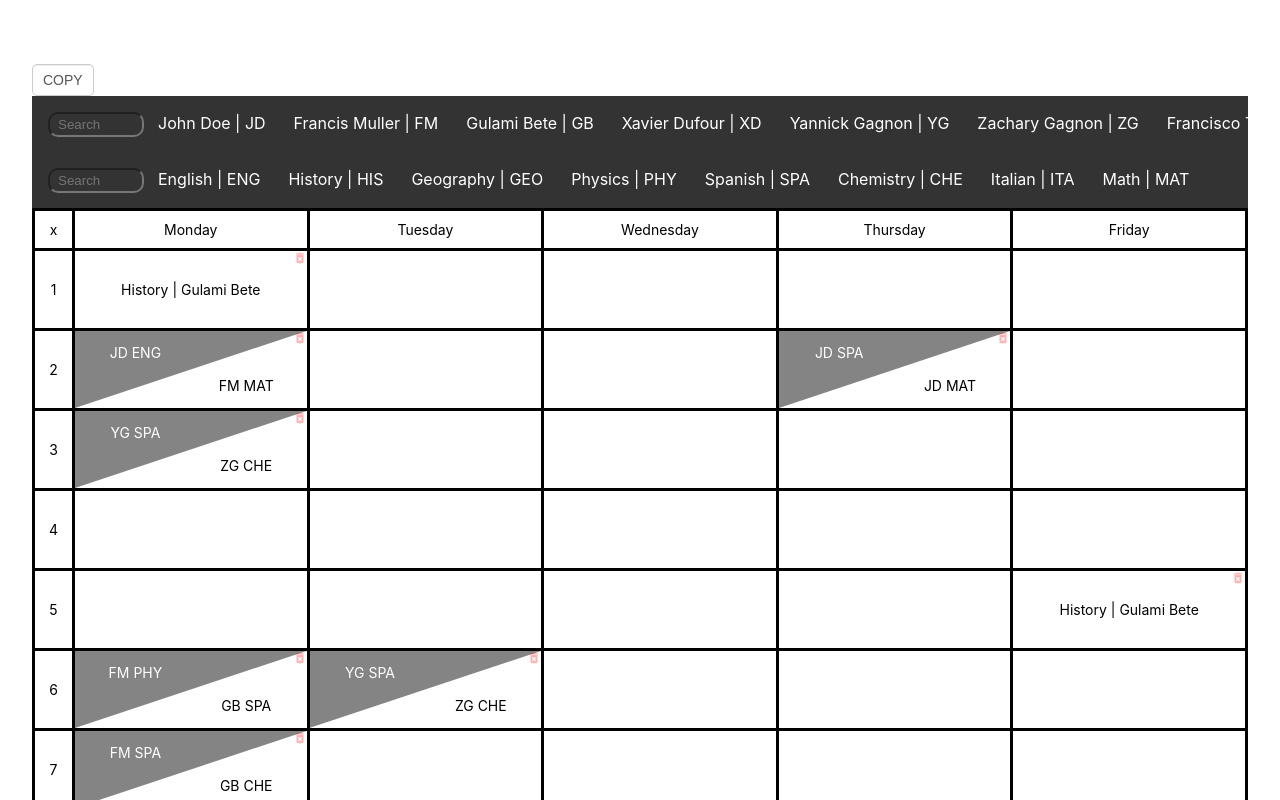
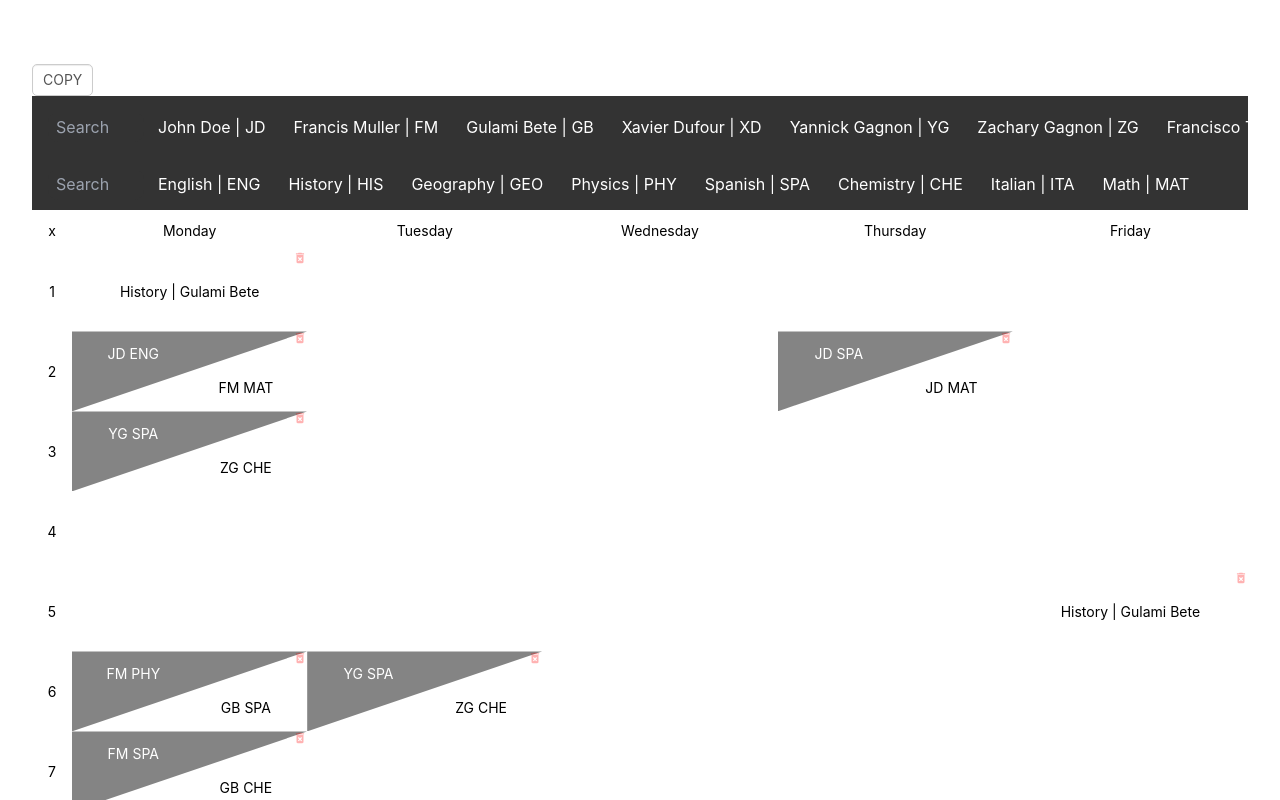
Before and after one commit to Chickenbiscuitoo/timetable-manager, a Next.js app: page / in a window 1280 px wide. Shown: the top 800 px of the page. Built offline with nearby package versions, Linux system fonts and the light colour scheme.

Commit message:
added tailwind

```diff
--- a/components/TeachersStats.tsx
+++ b/components/TeachersStats.tsx
@@ -37,8 +37,6 @@
 		}
 	})
 
-	console.log(teachersStats)
-
 	const teacherItems = teachersStats.map((teacher) => {
 		return (
 			<div>
--- a/package.json
+++ b/package.json
@@ -22,8 +22,10 @@
 		"@types/node": "18.7.3",
 		"@types/react": "18.0.17",
 		"@types/react-dom": "18.0.6",
+		"autoprefixer": "^10.4.8",
 		"eslint": "8.22.0",
 		"eslint-config-next": "12.2.5",
+		"postcss": "^8.4.16",
 		"prisma": "^4.2.1",
 		"tailwindcss": "^3.1.8",
 		"ts-node": "^10.9.1",
--- /dev/null
+++ b/postcss.config.js
@@ -0,0 +1,6 @@
+module.exports = {
+	plugins: {
+		tailwindcss: {},
+		autoprefixer: {},
+	},
+}
--- a/styles/globals.css
+++ b/styles/globals.css
@@ -1,3 +1,7 @@
+@tailwind base;
+@tailwind components;
+@tailwind utilities;
+
 html,
 body {
 	padding: 0;
--- /dev/null
+++ b/tailwind.config.js
@@ -0,0 +1,11 @@
+/** @type {import('tailwindcss').Config} */
+module.exports = {
+	content: [
+		'./pages/**/*.{js,ts,jsx,tsx}',
+		'./components/**/*.{js,ts,jsx,tsx}',
+	],
+	theme: {
+		extend: {},
+	},
+	plugins: [],
+}
```
Also changed, not shown: 1 other file (tests, documents, lock files or other folders).
